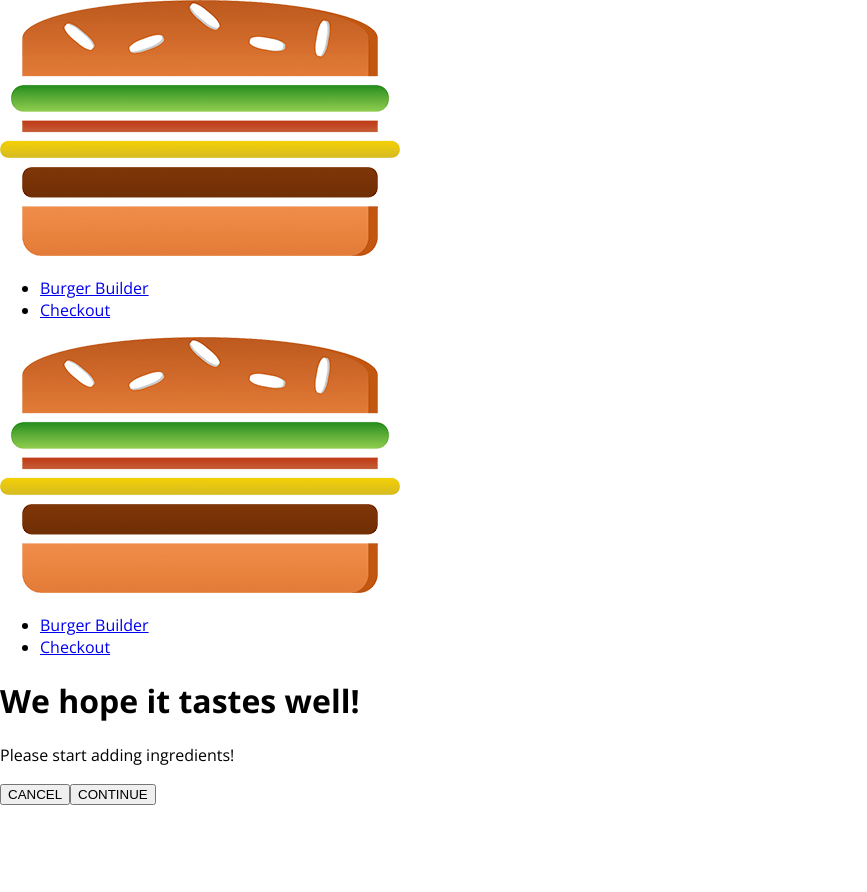
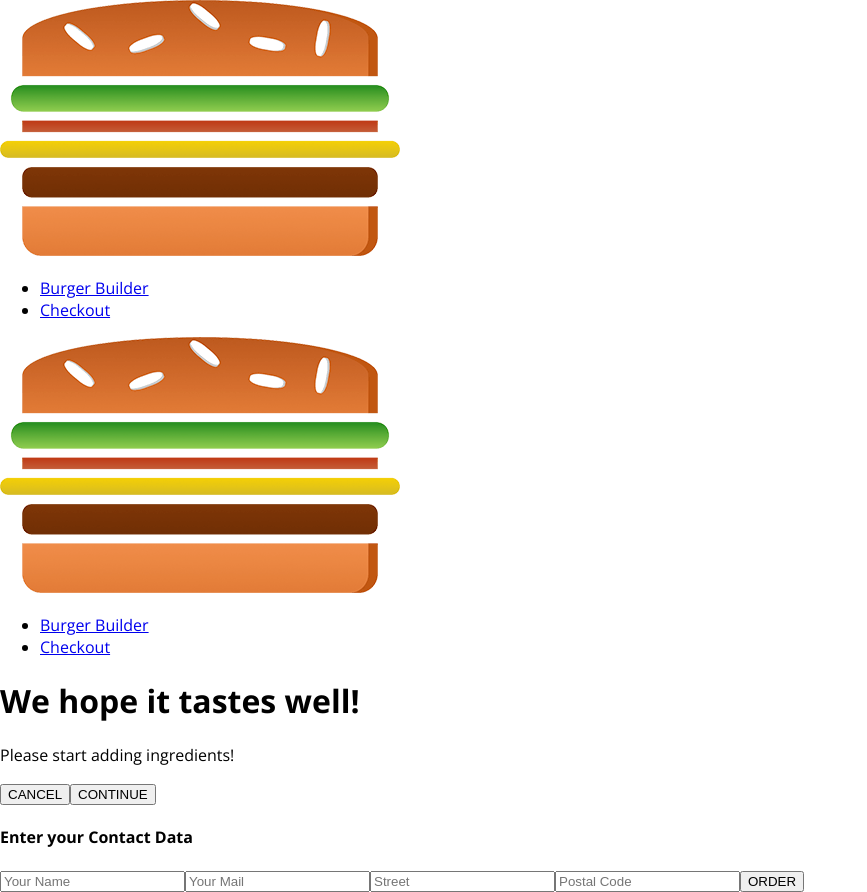
Before and after one commit to ResalR92/react_burger_app, a React app: page /checkout in a window 1280 px wide. Both pictures are taken after a click on the button "CONTINUE". Shown: the whole page, without its empty margins (0-867 px from the left). Before the commit the page ends 805 px from the top, so only its background shows below. Built offline with nearby package versions, Linux system fonts and the light colour scheme.

Commit message:
order_submission_passing_data

```diff
--- a/src/containers/BurgerBuilder/BurgerBuilder.js
+++ b/src/containers/BurgerBuilder/BurgerBuilder.js
@@ -95,32 +95,6 @@
   };
 
   purchaseContinueHandler = () => {
-    // this.setState({ loading: true });
-    // const order = {
-    //   ingredients: this.state.ingredients,
-    //   price: this.state.totalPrice,
-    //   customer: {
-    //     name: "Resal Ramdahadi",
-    //     address: {
-    //       street: "Hanura street",
-    //       zipCode: "35454",
-    //       country: "Republik Hanura"
-    //     },
-    //     email: "resal@hanura.com"
-    //   },
-    //   deliveryMethod: "fastest"
-    // };
-    // axios
-    //   .post("/orders.json", order)
-    //   .then(response => {
-    //     console.log(response);
-    //     this.setState({ loading: false, purchashing: false });
-    //   })
-    //   .catch(error => {
-    //     console.log(error);
-    //     this.setState({ loading: false, purchashing: false });
-    //   });
-
     // passing ingredients via query params
     const queryParams = [];
     for (let i in this.state.ingredients) {
@@ -130,7 +104,7 @@
           encodeURIComponent(this.state.ingredients[i])
       );
     }
-    queryParams.push("price=" + this.state.totalPrice);
+    queryParams.push("price=" + this.state.totalPrice); // get total price to checkoutData
     const queryString = queryParams.join("&");
     this.props.history.push({
       pathname: "/checkout",
--- a/src/containers/Checkout/Checkout.js
+++ b/src/containers/Checkout/Checkout.js
@@ -1,15 +1,13 @@
 import React, { Component } from "react";
+import { Route } from "react-router-dom";
 
 import CheckoutSummary from "../../components/Order/CheckoutSummary/CheckoutSummary";
+import ContactData from "../../containers/Checkout/ContactData/ContactData";
 
 class Checkout extends Component {
   state = {
-    ingredients: {
-      salad: 1,
-      meat: 1,
-      cheese: 1,
-      bacon: 1
-    }
+    ingredients: {},
+    price: 0
   };
 
   componentWillMount() {
@@ -43,6 +41,16 @@
           checkoutCancelled={this.checkoutCancelledHandler}
           checkoutContinued={this.checkoutContinuedHandler}
         />
+        <Route
+          path={this.props.match.path + "/contact-data"}
+          render={props => (
+            <ContactData
+              ingredients={this.state.ingredients}
+              price={this.state.totalPrice}
+              {...props}
+            />
+          )}
+        />
       </div>
     );
   }
--- /dev/null
+++ b/src/containers/Checkout/ContactData/ContactData.css
@@ -0,0 +1,19 @@
+.ContactData {
+  margin: 20px auto;
+  width: 80%;
+  text-align: center;
+  box-shadow: 0 2px 3px #ccc;
+  border: 1px solid #eee;
+  padding: 10px;
+  box-sizing: border-box;
+}
+
+.Input {
+  display: block;
+}
+
+@media (min-width: 600px) {
+  .ContactData {
+    width: 500px;
+  }
+}
--- /dev/null
+++ b/src/containers/Checkout/ContactData/ContactData.js
@@ -0,0 +1,94 @@
+import React, { Component } from "react";
+
+import axios from "../../../axios-orders";
+
+import Button from "./../../../components/UI/Button/Button";
+import Spinner from "../../../components/UI/Spinner/Spinner";
+
+import classes from "./ContactData.css";
+
+class ContactData extends Component {
+  state = {
+    name: "",
+    email: "",
+    address: {
+      street: "",
+      postalCode: ""
+    },
+    loading: false
+  };
+
+  orderHandler = event => {
+    event.preventDefault();
+    // console.log(this.props.ingredients);
+    this.setState({ loading: true });
+    const order = {
+      ingredients: this.props.ingredients,
+      price: this.props.price,
+      customer: {
+        name: "Resal Ramdahadi",
+        address: {
+          street: "Hanura Street",
+          zipCode: "35454",
+          country: "Hanura Republic"
+        },
+        email: "resalramdahadi92@gmail.com"
+      },
+      deliveryMethod: "fastest"
+    };
+    axios
+      .post("/orders.json", order)
+      .then(response => {
+        this.setState({ loading: false });
+        this.props.history.push("/");
+      })
+      .catch(error => {
+        this.setState({ loading: false });
+      });
+  };
+
+  render() {
+    let form = (
+      <form>
+        <input
+          className={classes.Input}
+          type="text"
+          name="name"
+          placeholder="Your Name"
+        />
+        <input
+          className={classes.Input}
+          type="email"
+          name="email"
+          placeholder="Your Mail"
+        />
+        <input
+          className={classes.Input}
+          type="text"
+          name="street"
+          placeholder="Street"
+        />
+        <input
+          className={classes.Input}
+          type="text"
+          name="postal"
+          placeholder="Postal Code"
+        />
+        <Button btnType="Success" clicked={this.orderHandler}>
+          ORDER
+        </Button>
+      </form>
+    );
+    if (this.state.loading) {
+      form = <Spinner />;
+    }
+    return (
+      <div className={classes.ContactData}>
+        <h4>Enter your Contact Data</h4>
+        {form}
+      </div>
+    );
+  }
+}
+
+export default ContactData;
```
